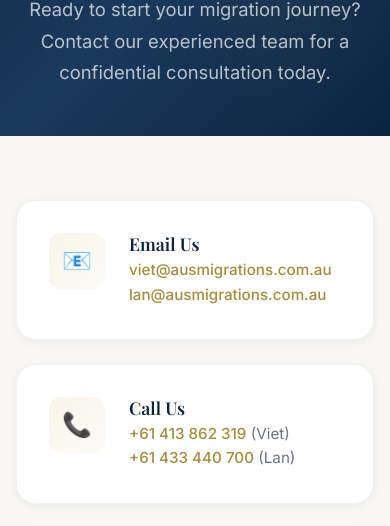
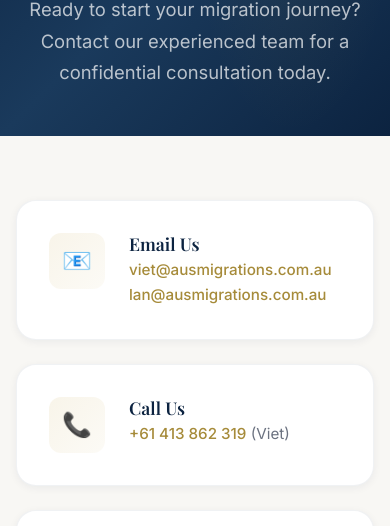
Before and after one commit to hungdoviet/ausmigrations, a plain HTML site: page contact.html in a window 390 px wide. Shown: the part 254-780 px from the top of the page. Drawn offline with nearby package versions, Linux system fonts and the light colour scheme.

Commit message:
Remove Lan's phone number from contact pages and footers

```diff
--- a/contact.html
+++ b/contact.html
@@ -90,8 +90,7 @@
                         <div>
                             <h3 class="contact-card-title">Call Us</h3>
                             <p class="contact-card-text">
-                                <a href="tel:+61413862319">+61 413 862 319</a> (Viet)<br>
-                                <a href="tel:+61433440700">+61 433 440 700</a> (Lan)
+                                <a href="tel:+61413862319">+61 413 862 319</a> (Viet)
                             </p>
                         </div>
                     </div>
@@ -181,9 +180,6 @@
                 <a href="tel:+61413862319" class="btn btn-primary" id="cta-call-viet">
                     📞 Call Viet: +61 413 862 319
                 </a>
-                <a href="tel:+61433440700" class="btn btn-outline" id="cta-call-lan">
-                    📞 Call Lan: +61 433 440 700
-                </a>
             </div>
         </div>
     </section>
@@ -235,8 +231,7 @@
                     <div class="footer-contact-item">
                         <span class="footer-contact-icon">📞</span>
                         <div>
-                            <a href="tel:+61413862319" style="color: rgba(255,255,255,0.7);">+61 413 862 319</a><br>
-                            <a href="tel:+61433440700" style="color: rgba(255,255,255,0.7);">+61 433 440 700</a>
+                            <a href="tel:+61413862319" style="color: rgba(255,255,255,0.7);">+61 413 862 319</a>
                         </div>
                     </div>
                     <div class="footer-contact-item">
```
Also changed, not shown: index.html (+1 -2 lines), services.html (+1 -2 lines).
